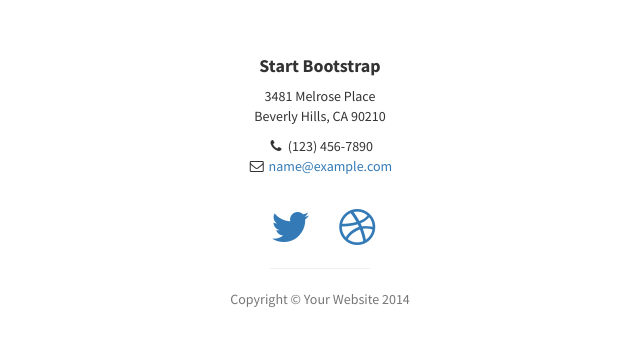
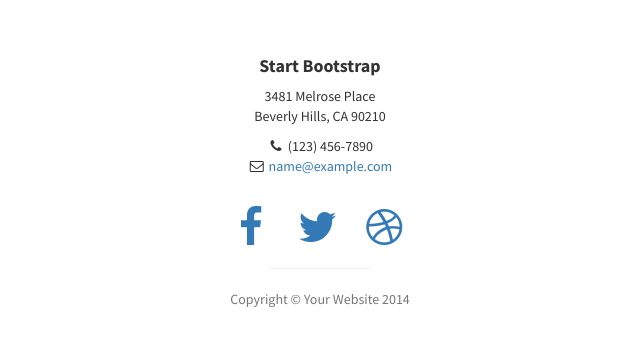
Before and after one commit to Academy5/academy, a plain HTML site: page index.html in a window 1280 px wide. Shown: the part 3546-3893 px from the top of the page, without its empty margins (320-960 px from the left). Drawn offline with Linux system fonts and the light colour scheme.

Commit message:
test
test

```diff
--- a/index.html
+++ b/index.html
@@ -247,6 +247,7 @@
                     <br>
                     <ul class="list-inline">
                         <li>
+                            <a href="http://www.naver.com"><i class="fa fa-facebook fa-fw fa-3x"></i></a>
                         </li>
                         <li>
                             <a href=""><i class="fa fa-twitter fa-fw fa-3x"></i></a>
```
